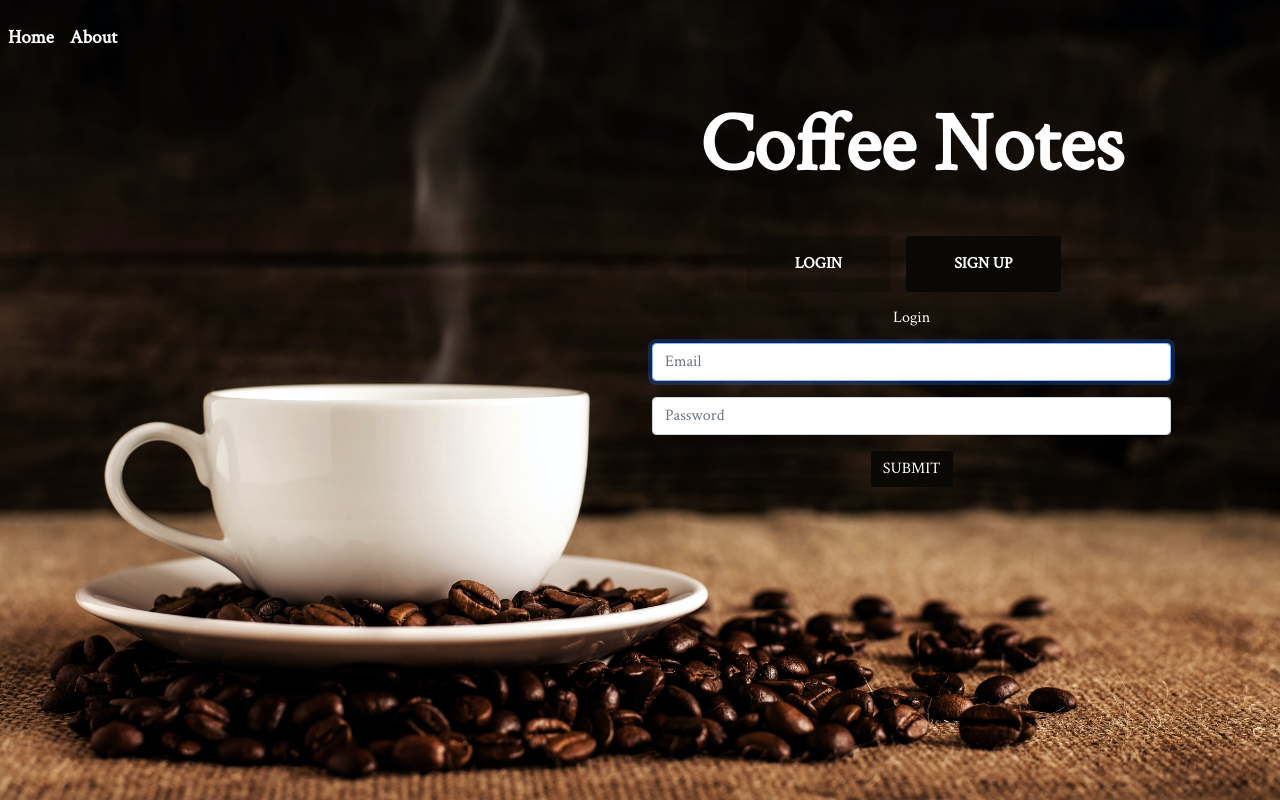
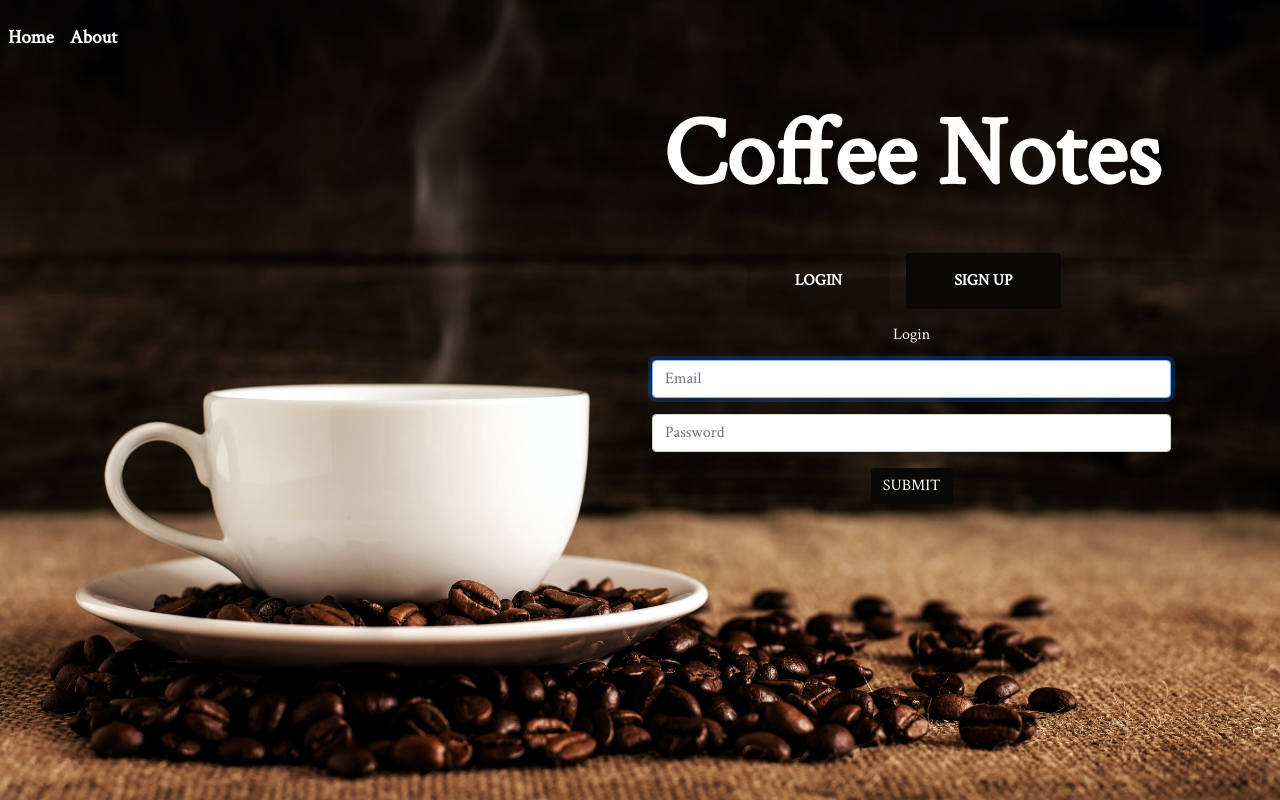
Before and after one commit to maxmanayan/coffee-notes, a React (Create React App) app in the folder client/: page / in a window 1280 px wide. Built offline with nearby package versions, Linux system fonts and the light colour scheme; what devise-axios would draw is missing.

Commit message:
minor changes to login-register

```diff
--- a/client/src/App.css
+++ b/client/src/App.css
@@ -307,7 +307,7 @@ body{
 .login-register-title {
   color: white;
   font-weight: bolder;
-  font-size: 5.2em;
+  font-size: 6.1em;
 }
 
 .login-register-form-title {
```
